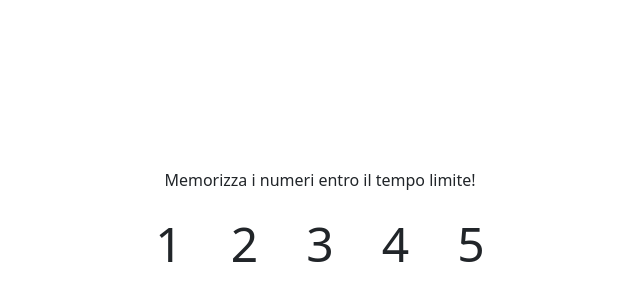
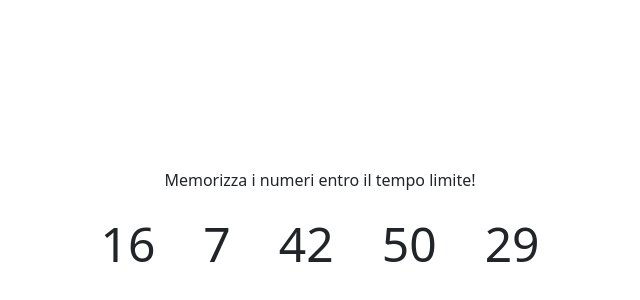
Before and after one commit to ClaudiaSgalippa/js-simon, a plain HTML site: page index.html in a window 1280 px wide. Shown: the part 168-468 px from the top of the page, without its empty margins (320-960 px from the left). Drawn offline with nearby package versions, Linux system fonts and the light colour scheme.

Commit message:
Output dei numeri random in page

```diff
--- a/index.html
+++ b/index.html
@@ -23,11 +23,11 @@
 
     <!-- Numbers -->
     <ul id="numbers-list" class="d-flex gap-5 list-unstyled">
-      <li>1</li>
-      <li>2</li>
-      <li>3</li>
-      <li>4</li>
-      <li>5</li>
+      <li></li>
+      <li></li>
+      <li></li>
+      <li></li>
+      <li></li>
     </ul>
 
     <!-- Form -->
--- a/js/script.js
+++ b/js/script.js
@@ -16,13 +16,16 @@ Consigli del giorno:
 - Individuate gli elementi di cui avete bisogno per realizzare il programma.
 - Immaginate la logica come fosse uno snack: "Dati 2 array di numeri, indica quali e quanti numeri ci sono in comune tra i due array" */
 
+
 //-- PRENDIAMO GLI ELEMENTI DA HTML E GENERIAMO DELLE COSTANTI --//
 
 const countdown = document.getElementById("countdown");
-const numberList = document.getElementById("numbers-list");
+//const numberList = document.getElementById("numbers-list");
 const answerForm = document.getElementById("answers-form");
 const input = document.querySelectorAll("#input-group input");
 const message = document.getElementById("message");
+const numberList = document.querySelectorAll("li");
+
 
 //-- GENERIAMO UN NUMERO RANDOM --//
 
@@ -30,6 +33,7 @@ function randomNumber (min, max) {
     return Math.floor(Math.random() * (max - min + 1)) + min;
 }
 console.log(randomNumber(0,50));
+
 
 //-- CREIAMO UNA FUNZIONE CHE GENERI UN ARRAY DOVE INSERIRE I NUMERI RANDOM --//
 
@@ -52,6 +56,29 @@ function randomNumberArray (min, max, numX) {
 console.log(randomNumber(1, 50, 5))
 
 
+//-- CREIAMO UNA FUNZIONE PER INSERIRE I NUMERI RANDOM IN HTML --//
+
+let genNumber = [];
+
+for (let i = 0; i < numberList.length; i++) {
+    let number = randomNumber(1, 50);
+    genNumber.push(number);
+    numberList[i].innerText = number;
+}
+
+//const listNumber = randomNumber(1, 50, 5);
+//
+//for (let i = 0; i < listNumber.length; i++) {
+//    const numberForLi = document.createElement("li");
+//
+//    numberForLi.innerText = listNumber [i];
+//
+//    numberList.appendChild(numberForLi);
+//}
+
+//-- CREAZIONE DEL COUNTDOWN --//
+
+
 
 
 
```
